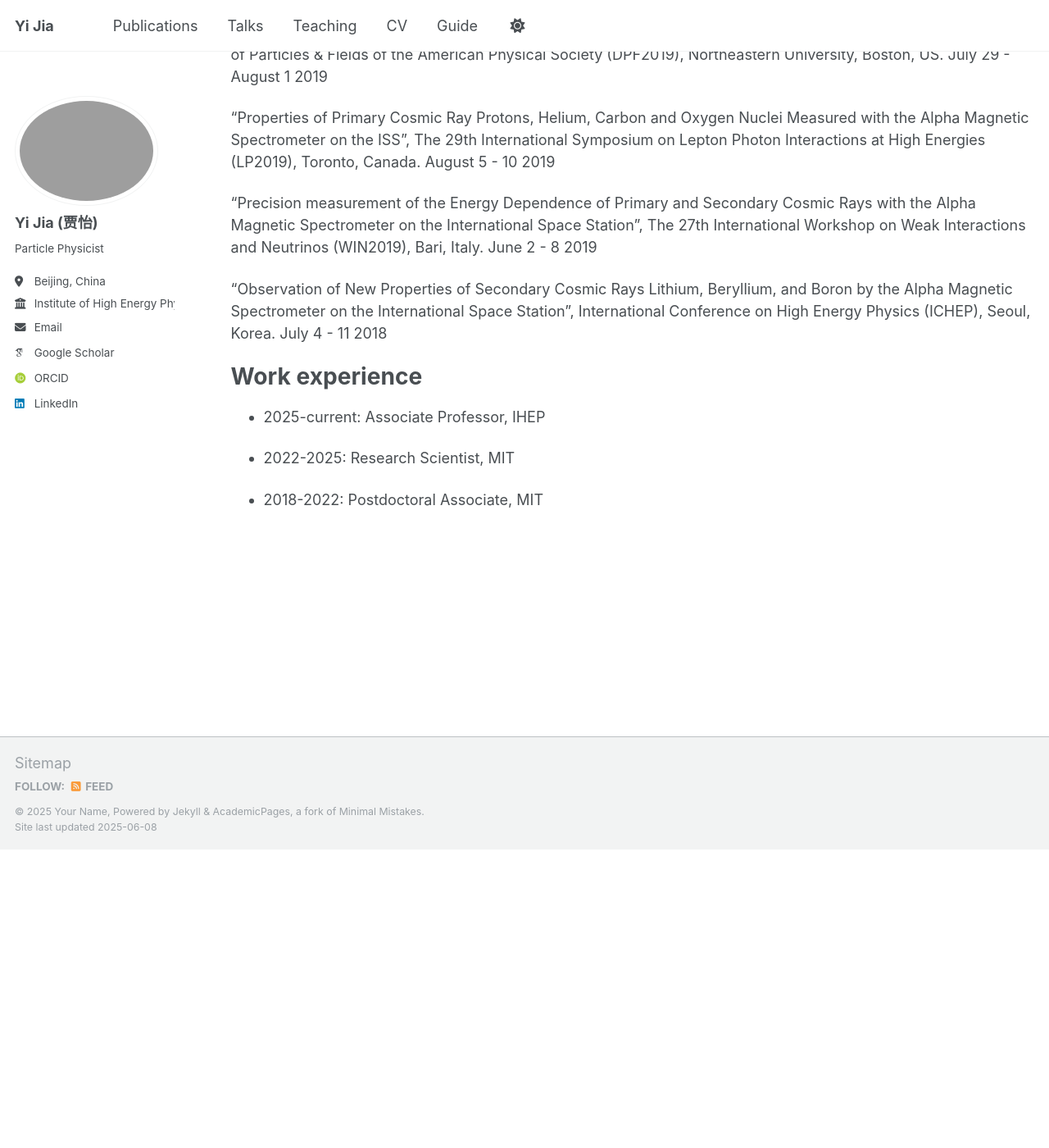
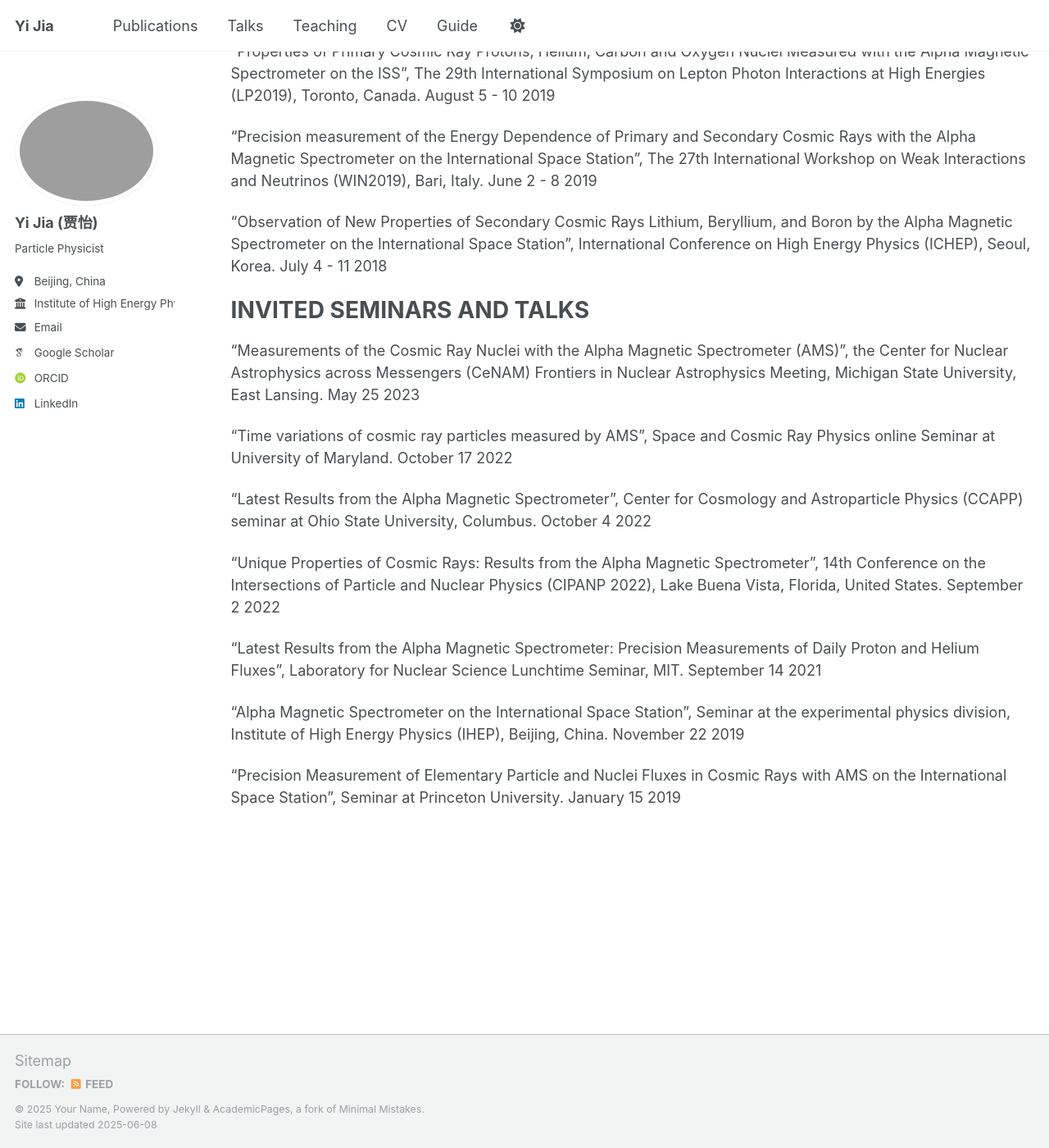
Before and after one commit to yijia-hep/yijia-hep, a Jekyll site: the page built from _pages/talks.md, in a window 1280 px wide and 1400 px high, scrolled down 767 px. Shown: the whole window at 82% size. Built offline with Jekyll 4.4.1, drawn with Linux system fonts in a browser that asks for light colours; some web fonts are replaced; before the commit the page ends 1803 px from its top, so only the background shows below that; some of the changed text lies outside the part shown.

Commit message:
no messega

```diff
--- a/_pages/talks.md
+++ b/_pages/talks.md
@@ -6,8 +6,6 @@ author_profile: true
 ---
 
 {% include base_path %}
-
-“Unique Properties of Daily Proton Fluxes by the Alpha Magnetic Spectrometer”, 45th Scientific Assembly of the Committee on Space Research (COSPAR), Busan, South Korea. July 14 2024
 
 Conferences
 ======
@@ -32,10 +30,18 @@ Conferences
 “Observation of New Properties of Secondary Cosmic Rays Lithium, Beryllium, and Boron by the Alpha Magnetic Spectrometer on the International Space Station”, International Conference on High Energy Physics (ICHEP), Seoul, Korea. July 4 - 11 2018
 
 
-Work experience
+INVITED SEMINARS AND TALKS
 ======
-* 2025-current: Associate Professor, IHEP
+“Measurements of the Cosmic Ray Nuclei with the Alpha Magnetic Spectrometer (AMS)”, the Center for Nuclear Astrophysics across Messengers (CeNAM) Frontiers in Nuclear Astrophysics Meeting, Michigan State University, East Lansing. May 25 2023
 
-* 2022-2025: Research Scientist, MIT
+“Time variations of cosmic ray particles measured by AMS”, Space and Cosmic Ray Physics online Seminar at University of Maryland. October 17 2022
 
-* 2018-2022: Postdoctoral Associate, MIT
+“Latest Results from the Alpha Magnetic Spectrometer”, Center for Cosmology and Astroparticle Physics (CCAPP) seminar at Ohio State University, Columbus. October 4 2022
+
+“Unique Properties of Cosmic Rays: Results from the Alpha Magnetic Spectrometer”, 14th Conference on the Intersections of Particle and Nuclear Physics (CIPANP 2022), Lake Buena Vista, Florida, United States. September 2 2022
+
+“Latest Results from the Alpha Magnetic Spectrometer: Precision Measurements of Daily Proton and Helium Fluxes”, Laboratory for Nuclear Science Lunchtime Seminar, MIT. September 14 2021
+
+“Alpha Magnetic Spectrometer on the International Space Station”, Seminar at the experimental physics division, Institute of High Energy Physics (IHEP), Beijing, China. November 22 2019
+
+“Precision Measurement of Elementary Particle and Nuclei Fluxes in Cosmic Rays with AMS on the International Space Station”, Seminar at Princeton University. January 15 2019
```
Also changed, not shown: 1 other file.
